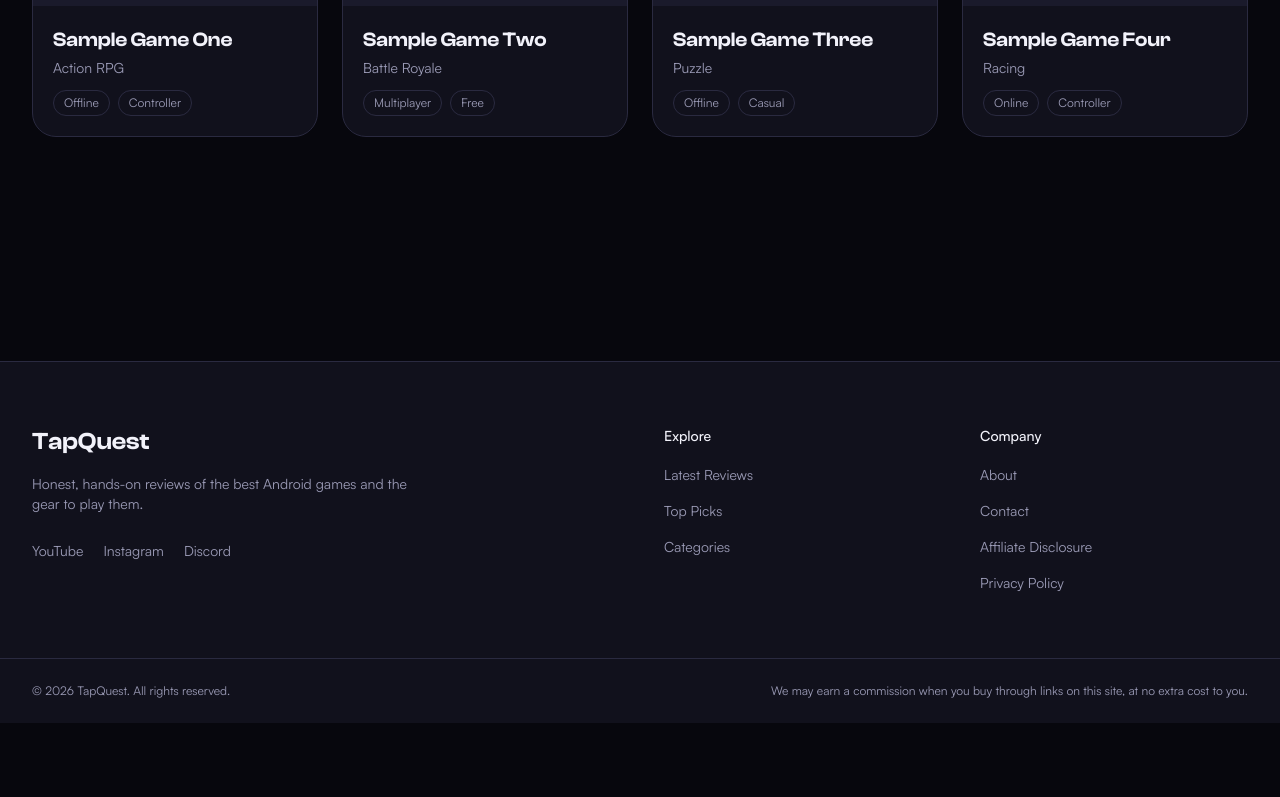
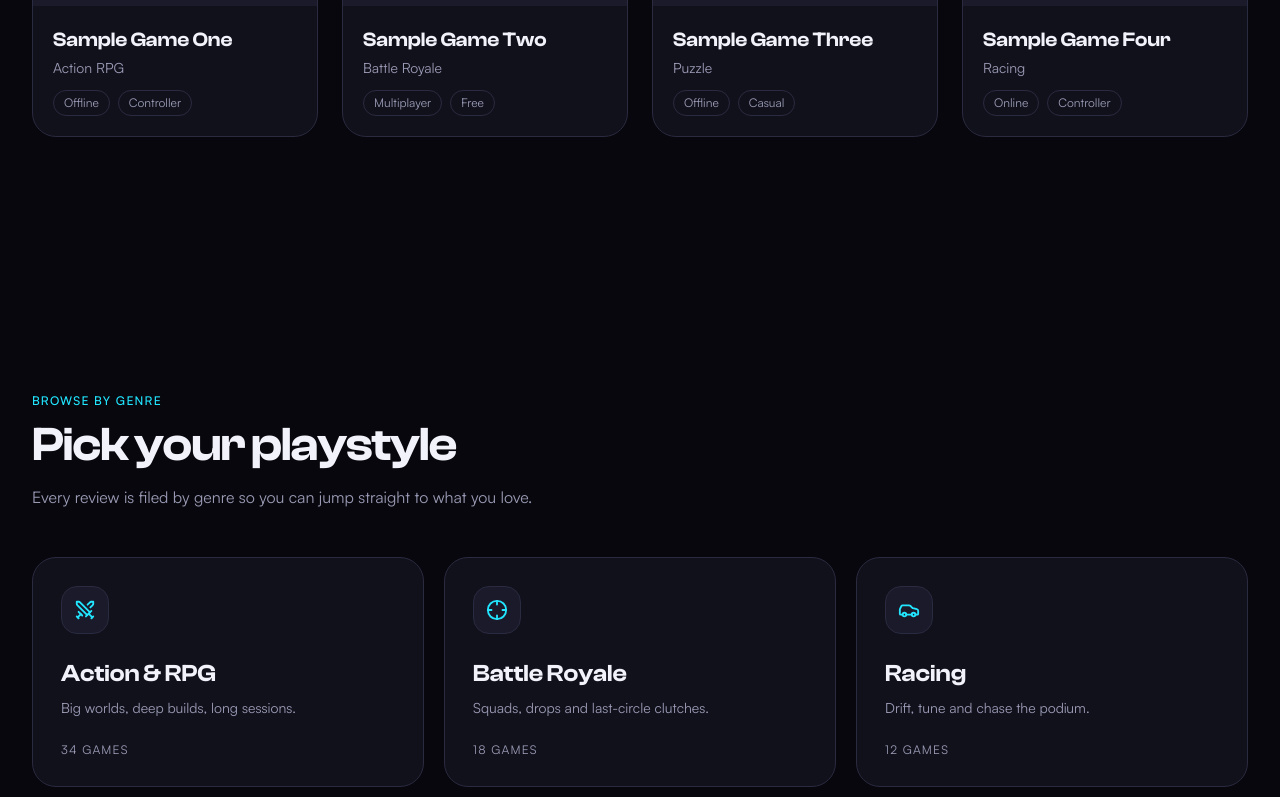
Before and after one commit to KANNASURES/gaming-blog, a Next.js app in the folder frontend/: page / in a window 1280 px wide. Shown: the part 2000-2797 px from the top of the page. Before the commit the page ends 2723 px from the top, so only its background shows below. Built offline with nearby package versions, Linux system fonts and the light colour scheme.

Commit message:
feat(frontend): categories section with spotlight tiles

```diff
--- a/frontend/src/app/page.tsx
+++ b/frontend/src/app/page.tsx
@@ -2,6 +2,7 @@ import { getHomeContent } from "@/services/home-service";
 import Hero from "@/components/home/Hero";
 import FeaturedReview from "@/components/home/FeaturedReview";
 import TrendingGames from "@/components/home/TrendingGames";
+import Categories from "@/components/home/Categories";
 
 export default async function Home() {
   const home = await getHomeContent();
@@ -11,6 +12,7 @@ export default async function Home() {
       <Hero data={home.hero} />
       <FeaturedReview data={home.featuredReview} />
       <TrendingGames data={home.trendingGames} />
+      <Categories data={home.categories} />
     </>
   );
 }
--- /dev/null
+++ b/frontend/src/components/home/Categories.tsx
@@ -0,0 +1,68 @@
+import {
+  Swords,
+  Crosshair,
+  Car,
+  Puzzle,
+  WifiOff,
+  Gamepad2,
+  Layers,
+  type LucideIcon,
+} from "lucide-react";
+import Reveal from "@/components/ui/Reveal";
+import SpotlightLink from "@/components/ui/SpotlightLink";
+import type { CategoriesContent } from "@/types/home";
+
+const ICONS: Record<string, LucideIcon> = {
+  swords: Swords,
+  crosshair: Crosshair,
+  car: Car,
+  puzzle: Puzzle,
+  "wifi-off": WifiOff,
+  gamepad: Gamepad2,
+};
+
+export default function Categories({ data }: { data: CategoriesContent }) {
+  return (
+    <section className="mx-auto max-w-7xl px-5 py-24 md:px-8 md:py-32">
+      <Reveal>
+        <p className="text-xs font-medium uppercase tracking-widest text-glow">
+          {data.sectionLabel}
+        </p>
+        <h2 className="mt-3 font-display text-4xl font-semibold tracking-tight md:text-5xl">
+          {data.title}
+        </h2>
+        <p className="mt-4 max-w-xl text-muted">{data.subtitle}</p>
+      </Reveal>
+
+      <div className="mt-12 grid gap-5 sm:grid-cols-2 lg:grid-cols-3">
+        {data.items.map((item, index) => {
+          const Icon = ICONS[item.icon] ?? Layers;
+
+          return (
+            <Reveal key={item.id} delay={index * 80}>
+              <SpotlightLink
+                href={item.href}
+                className="group flex h-full flex-col gap-6 overflow-hidden rounded-3xl border border-line bg-surface p-7 transition-colors hover:border-brand"
+              >
+                <div className="grid h-12 w-12 place-items-center rounded-2xl border border-line bg-surface-2 text-glow transition-transform duration-300 group-hover:scale-110">
+                  <Icon size={22} />
+                </div>
+
+                <div>
+                  <h3 className="font-display text-2xl font-semibold">
+                    {item.name}
+                  </h3>
+                  <p className="mt-2 text-sm text-muted">{item.description}</p>
+                </div>
+
+                <p className="mt-auto text-xs uppercase tracking-widest text-muted">
+                  {item.gameCount} {data.countSuffix}
+                </p>
+              </SpotlightLink>
+            </Reveal>
+          );
+        })}
+      </div>
+    </section>
+  );
+}
```
